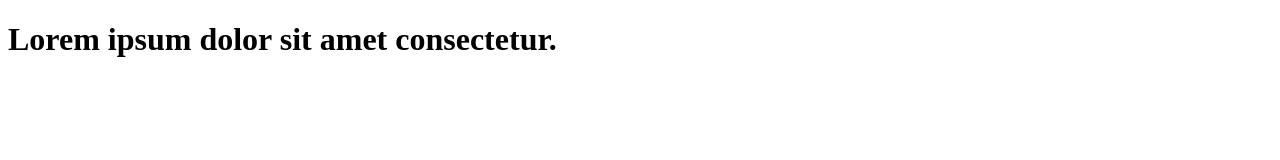
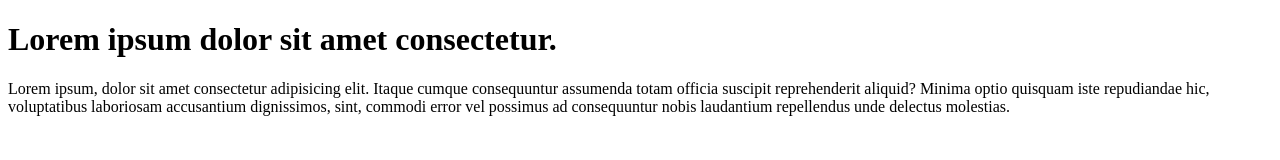
Before and after one commit to Mbatsogoashkim/learn-git, a plain HTML site: page index.html in a window 1280 px wide. Drawn offline with Linux system fonts and the light colour scheme.

Commit message:
add paragraph to code

```diff
--- a/index.html
+++ b/index.html
@@ -7,5 +7,6 @@
 </head>
 <body>
     <h1>Lorem ipsum dolor sit amet consectetur.</h1>
+    <p>Lorem ipsum, dolor sit amet consectetur adipisicing elit. Itaque cumque consequuntur assumenda totam officia suscipit reprehenderit aliquid? Minima optio quisquam iste repudiandae hic, voluptatibus laboriosam accusantium dignissimos, sint, commodi error vel possimus ad consequuntur nobis laudantium repellendus unde delectus molestias.</p>
 </body>
 </html>
```
